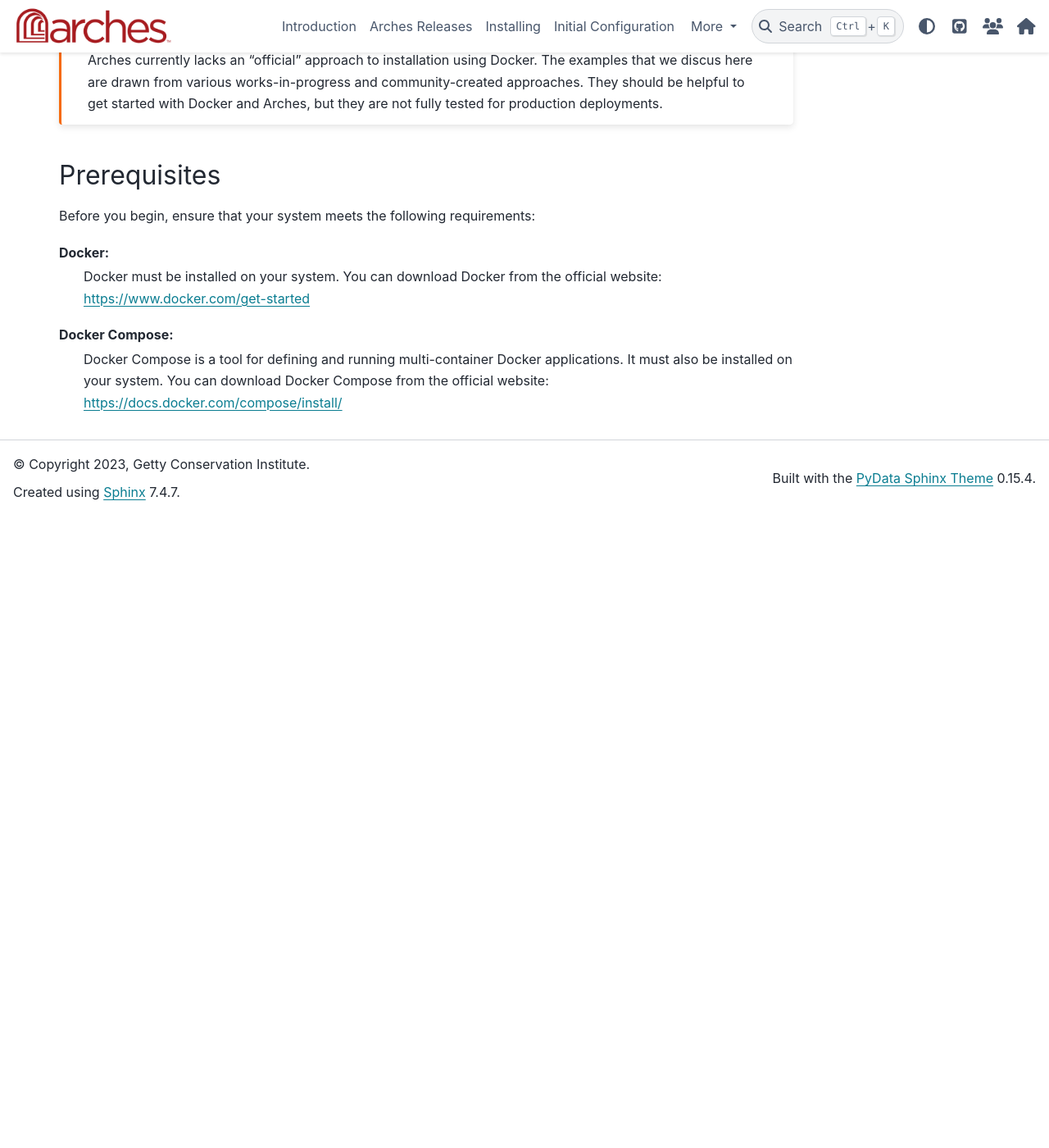
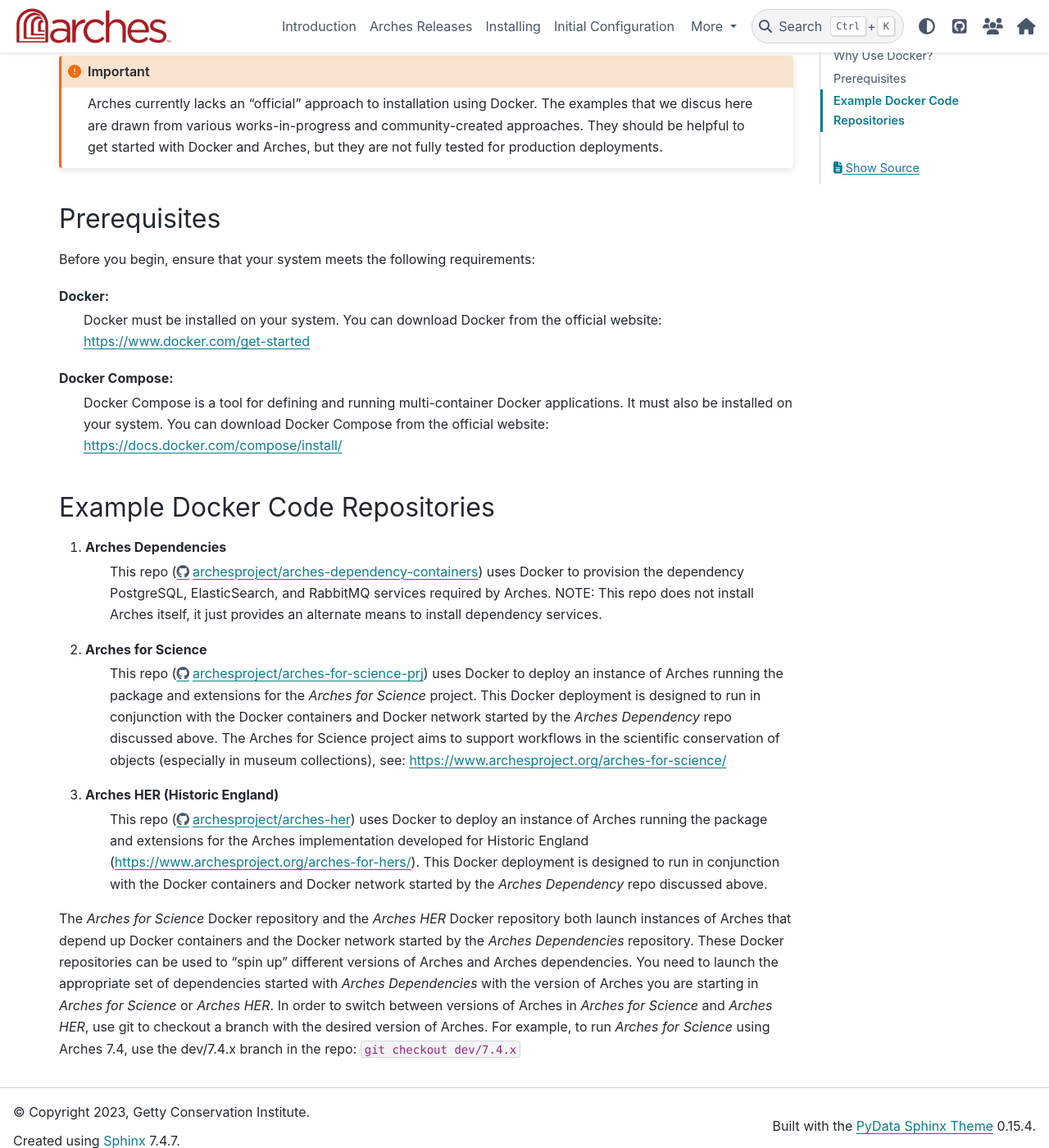
Before and after one commit to archesproject/arches-docs, a Sphinx documentation site: the page built from docs/installing/docker.txt, in a window 1280 px wide and 1400 px high, scrolled down 798 px. Shown: the whole window at 82% size. Built offline with Sphinx 7.4.7 and the PyData theme 0.15.4, drawn with Linux system fonts in a browser that asks for light colours; before the commit the page ends 1428 px from its top, so only the background shows below that; some of the changed text lies outside the part shown.

Commit message:
Added example docker repos

```diff
--- a/docs/installing/docker.txt
+++ b/docs/installing/docker.txt
@@ -19,7 +19,7 @@
 
 
 
-This document will guide you through the process of using Docker to install Arches on your system.
+This document will guide you through the process of using Docker to install Arches on your system. Even if you do not want to use Docker to deploy Arches, the review of Arches Docker setups can still provide a useful guide to see how various dependencies and configurations fit together.
 
 .. IMPORTANT:: Arches currently lacks an "official" approach to installation using Docker. The examples that we discus here are drawn from various works-in-progress and community-created approaches. They should be helpful to get started with Docker and Arches, but they are not fully tested for production deployments.
 
@@ -33,3 +33,18 @@
     Docker must be installed on your system. You can download Docker from the official website: https://www.docker.com/get-started
 Docker Compose:
     Docker Compose is a tool for defining and running multi-container Docker applications. It must also be installed on your system. You can download Docker Compose from the official website: https://docs.docker.com/compose/install/
+
+
+
+Example Docker Code Repositories
+================================
+1. Arches Dependencies
+    This repo (https://github.com/archesproject/arches-dependency-containers) uses Docker to provision the dependency PostgreSQL, ElasticSearch, and RabbitMQ services required by Arches. NOTE: This repo does not install Arches itself, it just provides an alternate means to install dependency services.
+
+2. Arches for Science
+    This repo (https://github.com/archesproject/arches-for-science-prj) uses Docker to deploy an instance of Arches running the package and extensions for the *Arches for Science* project. This Docker deployment is designed to run in conjunction with the Docker containers and Docker network started by the *Arches Dependency* repo discussed above. The Arches for Science project aims to support workflows in the scientific conservation of objects (especially in museum collections), see: https://www.archesproject.org/arches-for-science/
+
+3. Arches HER (Historic England)
+    This repo (https://github.com/archesproject/arches-her) uses Docker to deploy an instance of Arches running the package and extensions for the Arches implementation developed for Historic England (https://www.archesproject.org/arches-for-hers/). This Docker deployment is designed to run in conjunction with the Docker containers and Docker network started by the *Arches Dependency* repo discussed above.
+
+The *Arches for Science* Docker repository and the *Arches HER* Docker repository both launch instances of Arches that depend up Docker containers and the Docker network started by the *Arches Dependencies* repository. These Docker repositories can be used to "spin up" different versions of Arches and Arches dependencies. You need to launch the appropriate set of dependencies started with *Arches Dependencies* with the version of Arches you are starting in *Arches for Science* or *Arches HER*. In order to switch between versions of Arches in *Arches for Science* and *Arches HER*, use git to checkout a branch with the desired version of Arches. For example, to run *Arches for Science* using Arches 7.4, use the dev/7.4.x branch in the repo: ``git checkout dev/7.4.x``
```
